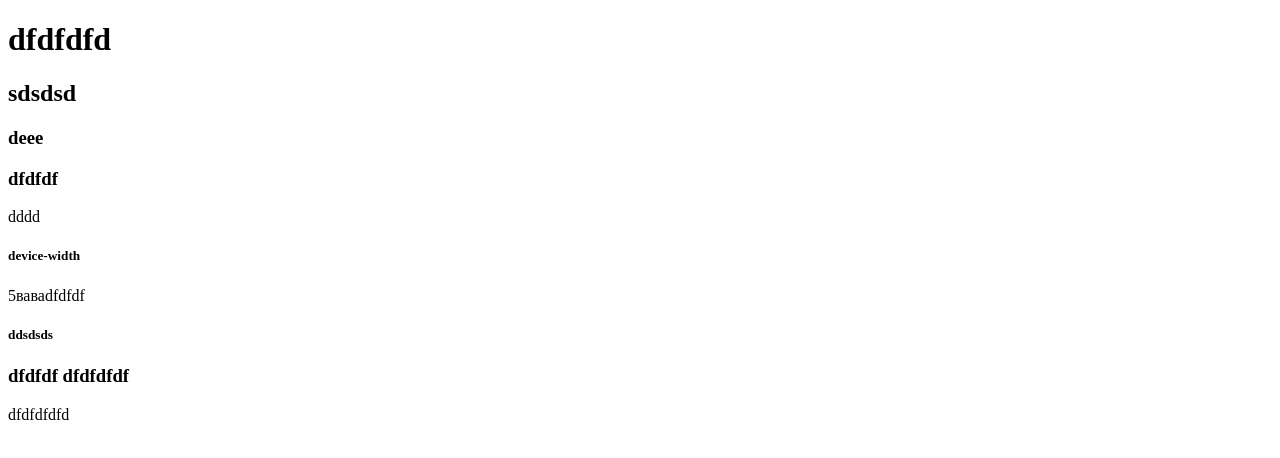
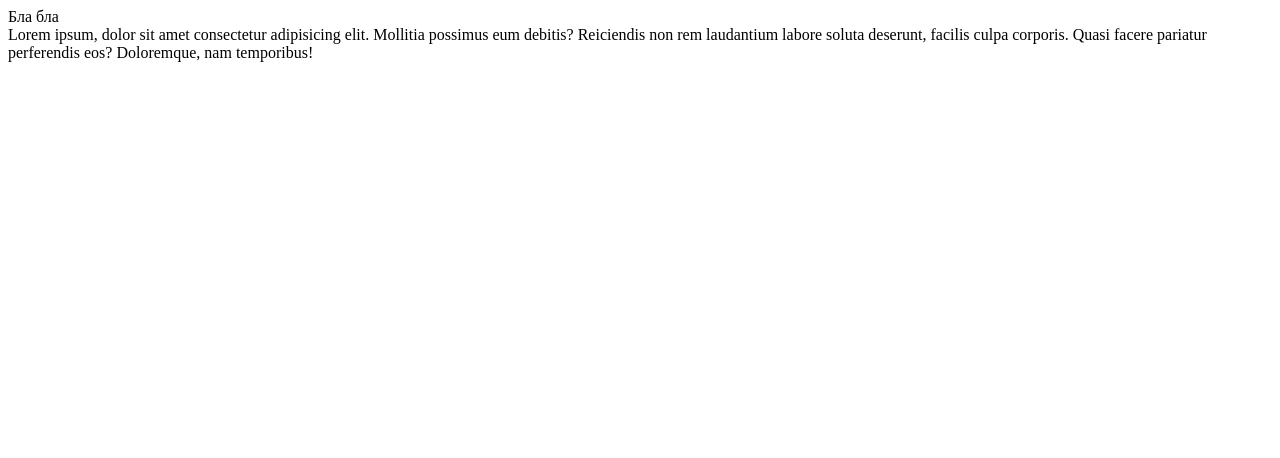
Before and after one commit to Fi11ini/test-project, a plain HTML site: page index.html in a window 1280 px wide. Drawn offline with Linux system fonts and the light colour scheme.

Commit message:
version 1

```diff
--- a/index.html
+++ b/index.html
@@ -7,19 +7,11 @@
     <title>Document</title>
 </head>
 <body>
-    <h1>dfdfdfd</h1>
-    <h2>sdsdsd
-        <h3>deee</h3>
-    </h2>
-    <h3>dfdfdf</h3>dddd
+    <header>Бла бла</header>
+        <main>
+            Lorem ipsum, dolor sit amet consectetur adipisicing elit. Mollitia possimus eum debitis? Reiciendis non rem laudantium labore soluta deserunt, facilis culpa corporis. Quasi facere pariatur perferendis eos? Doloremque, nam temporibus!
+        </main>
 
-    <h5>device-width</h5>
-    5ваваdfdfdf
-    <h5>ddsdsds</h5>
 
-    <h3>dfdfdf
-        dfdfdfdf
-    </h3>
-    dfdfdfdfd
 </body>
 </html>
```
